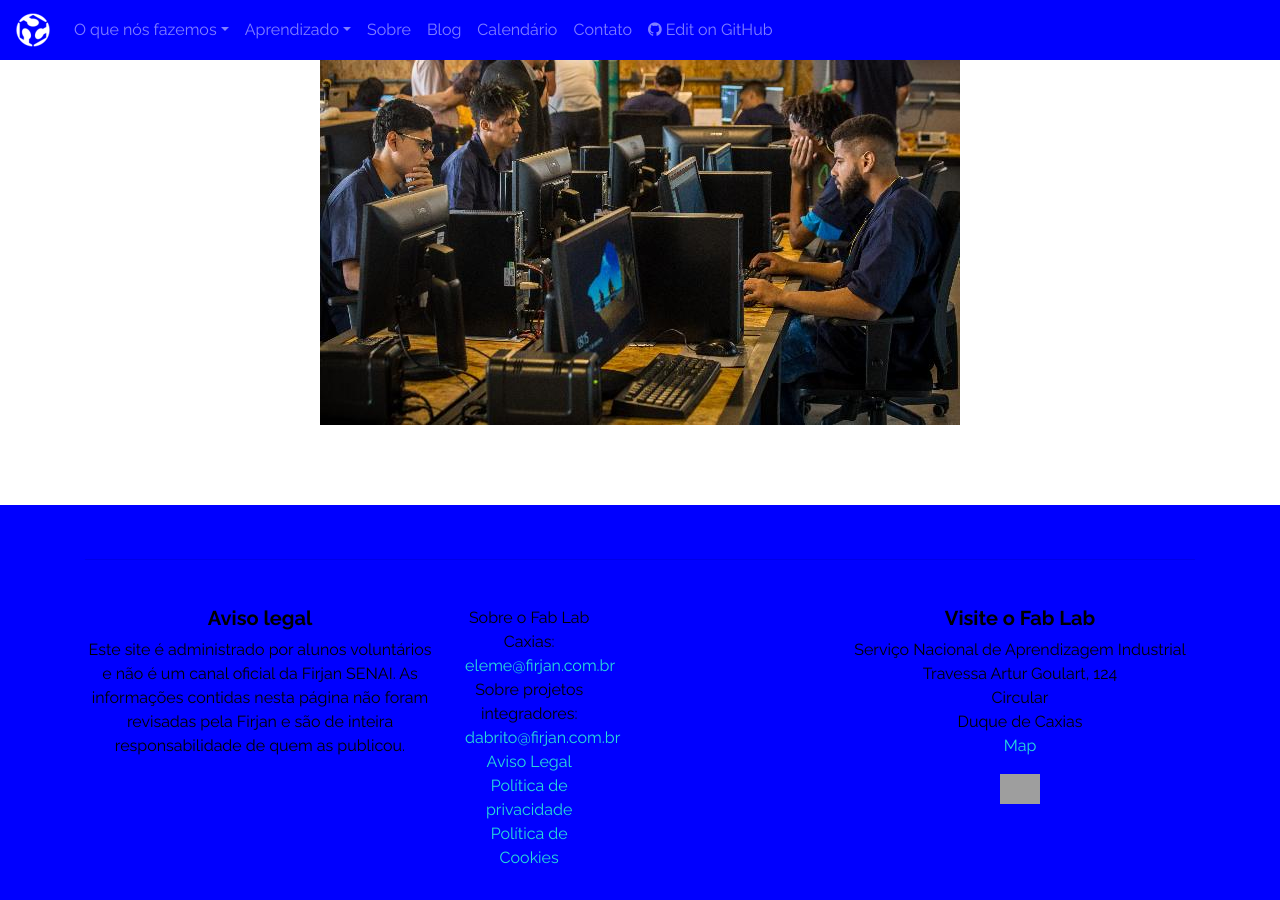
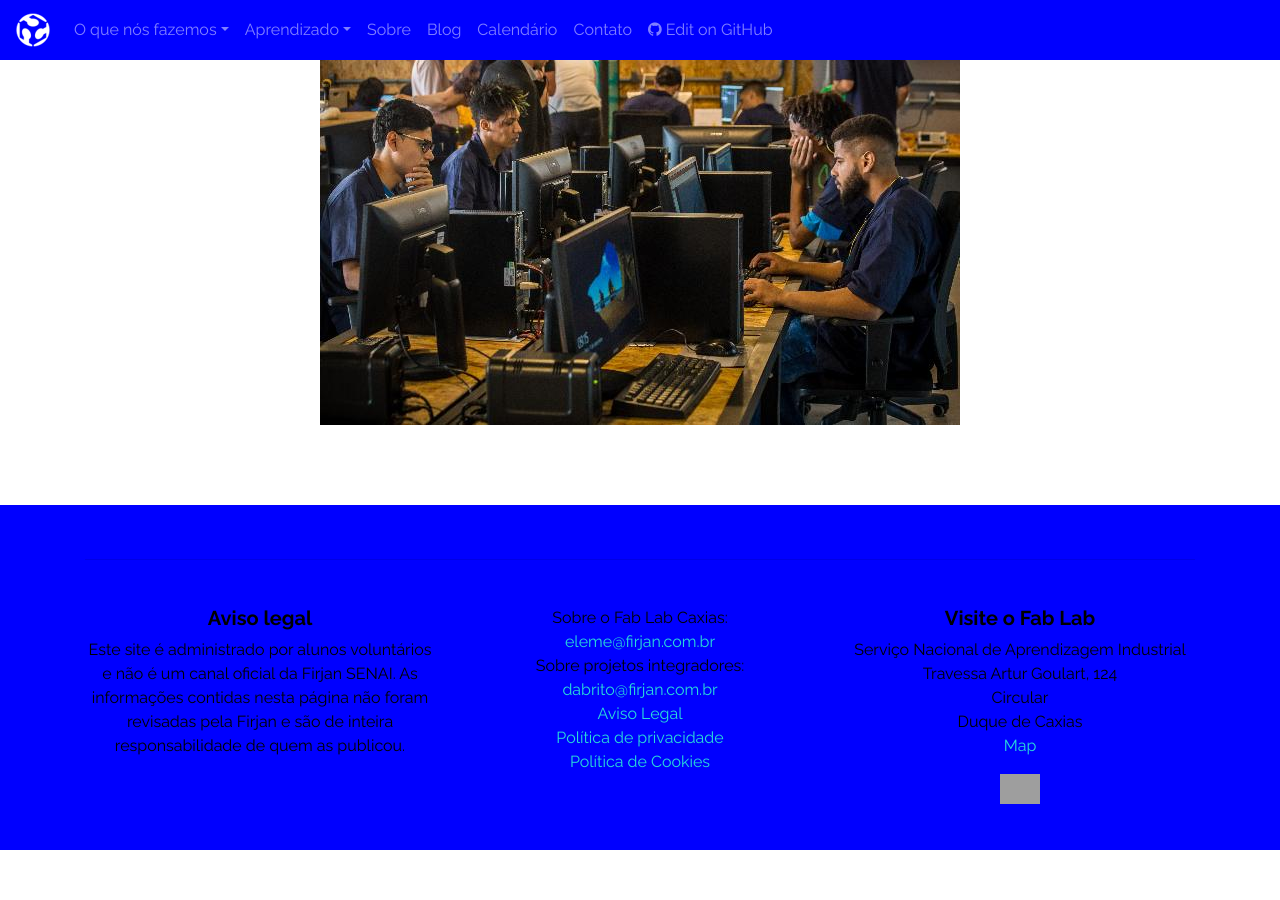
Before and after one commit to fablabcaxias/fablabcaxias.github.io, a Jekyll site: the page built from _posts/projects/2022-05-02-projeto_de_exemplo.md, in a window 1280 px wide and 900 px high, scrolled down 553 px. Built offline with Jekyll 4.4.1, drawn with Linux system fonts in a browser that asks for light colours; nearby versions of some CDN libraries; comment, search, counter and statistics services are not loaded; after the commit the page ends 1403 px from its top, so only the background shows below that; grey boxes are pictures that could not be loaded.

Commit message:
Update footer.html

```diff
--- a/_includes/footer.html
+++ b/_includes/footer.html
@@ -16,9 +16,6 @@
       </div> <!-- col -->
 
       <div class="col-md-4 col-sm-4">
-
-        <div class="row">
-          <div class="col-md-5">
         <p>
           Sobre o Fab Lab Caxias:<br>
           <a href="mailto:eleme@firjan.com.br">eleme@firjan.com.br</a>
@@ -29,32 +26,6 @@
         <a href="">Aviso Legal</a><br />
         <a href="">Política de privacidade</a><br />
         <a href="">Política de Cookies</a><br />
-            <!-- a class="partners-content-logos" target="_blank" href="http://www.dissenyhubbarcelona.cat/">
-              <img src="{{site.baseurl}}/img/logos/logo_partners_dhub.png" class="img-responsive" width="70"></a--></div> <!-- col -->
-          <div class="col-md-4">
-            <!-- a class="partners-content-logos" target="_blank" href="http://www.dissenyhubbarcelona.cat/">
-              <img src="{{site.baseurl}}/img/logos/logo_partners_dhub.png" class="img-responsive" width="70"></a-->
-          </div> <!-- col -->
-        </div>
-
-        <div class="row">
-          <div class="col-md-7">
-            <!-- a class="partners-content-logos" target="_blank" href="http://www.smartcityexpo.com/">
-              <img src="{{site.baseurl}}/img/logos/logo_partners_smartcity.png" class="img-responsive" width="130"></a-->
-          </div> <!-- col -->
-
-          <div class="col-md-7 col-sm-10">
-            <!-- a class="partners-content-logos" target="_blank" href="http://www.smartcityexpo.com/">
-              <img src="{{site.baseurl}}/img/logos/logo_partners_smartcity.png" class="img-responsive" width="130"></a-->
-          </div> <!-- col -->
-        </div>
-
-        <div class="row">
-          <div class="col-md-7 col-sm-10">
-            <!-- a class="partners-content-logos" target="_blank" href="http://www.smartcityexpo.com/">
-              <img src="{{site.baseurl}}/img/logos/logo_partners_smartcity.png" class="img-responsive" width="130"></a-->
-          </div> <!-- col -->
-        </div> <!-- row -->
       </div> <!-- col -->
 
       <div class="col-md-4 col-sm-4" id="partners-visit-us">
@@ -65,11 +36,9 @@
           Circular<br>
           Duque de Caxias<br>
         </p>
-
         <a href="https://www.google.com/maps?f=q&hl=en&geocode&time&date&ttype&q=Carrer+de+Pujades+102,+08005+Barcelona,+Spain+%28Institute+for+Advanced+Architecture+of+Catalonia%29&sll=41.398558,2.1907&sspn=0.012973,0.028839&ie=UTF8&om=1&t=h&source=embed&hq&hnear=Carrer+de+Pujades,+102,+08005+Barcelona,+Catalunya,+Spain&z=14&ll=41.404561,2.198381" target="_blank">
         Map
         </a>
-
 
         <div class="my-3">
           <a id="fablab-global" target="_blank" href="https://www.fablabs.io/"><img src="{{site.baseurl}}/img/logos/logo_fablab_global.png" height="30" alt="Fab Lab"></a>
```
Lines whose indentation alone changed are shown as unchanged.
